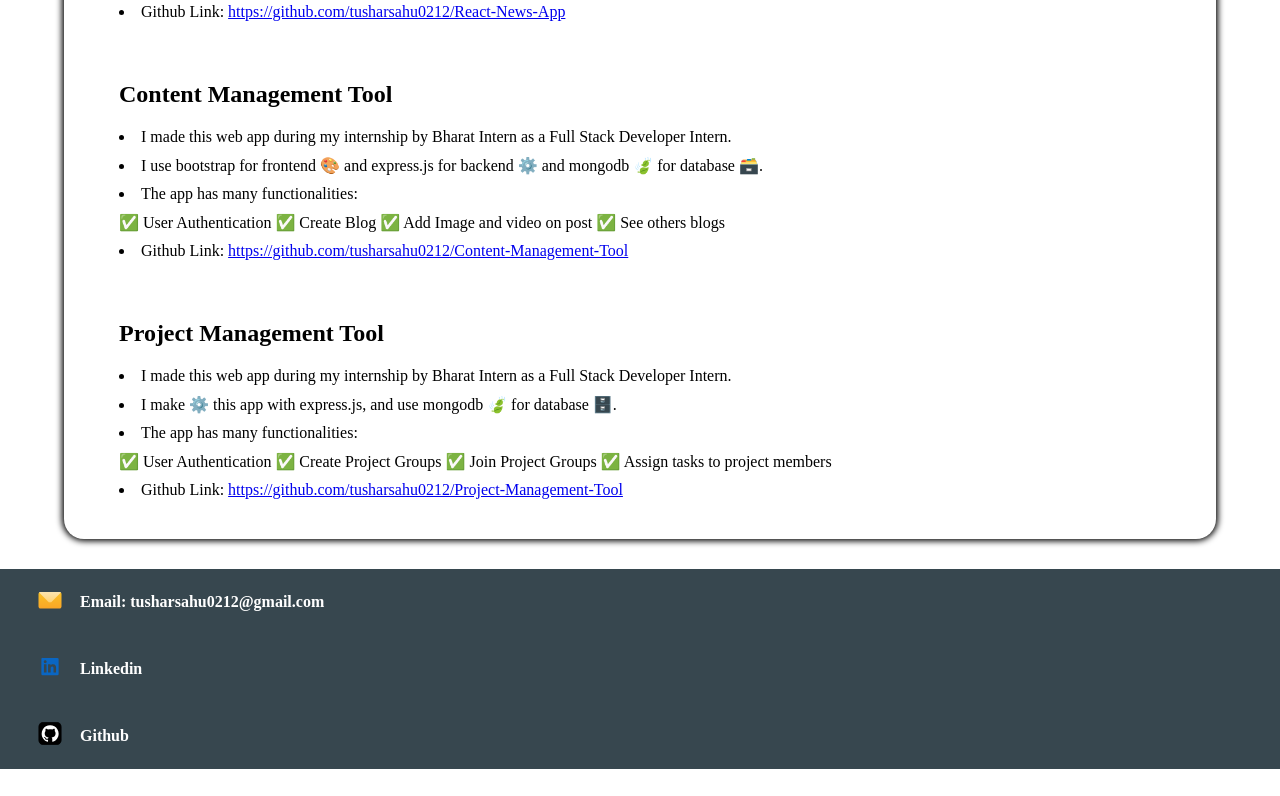
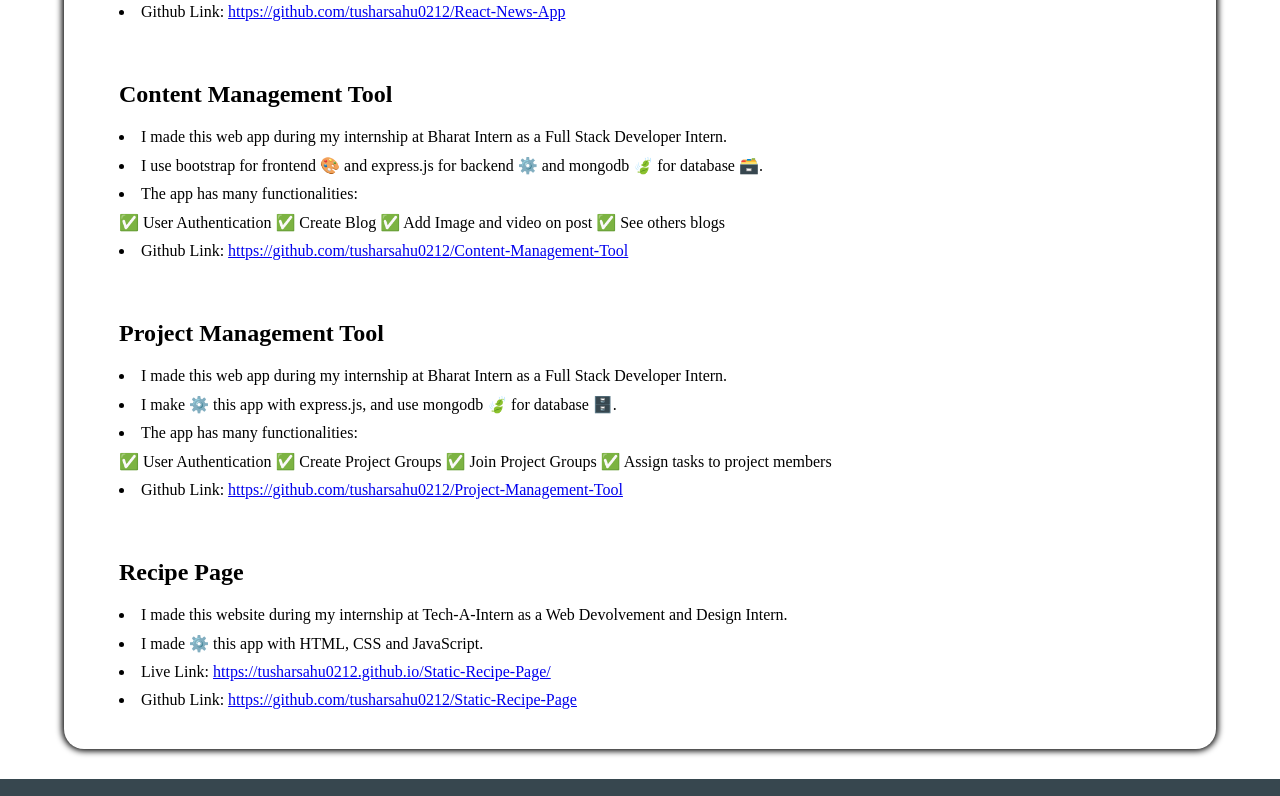
Before and after one commit to tusharsahu0212/Tushar-Portfolio, a plain HTML site: page project.html in a window 1280 px wide. Shown: the part 499-1295 px from the top of the page. Before the commit the page ends 1268 px from the top, so only its background shows below. Drawn offline with Linux system fonts and the light colour scheme.

Commit message:
added Recipe page project

```diff
--- a/project.html
+++ b/project.html
@@ -28,7 +28,7 @@
         <div class="project">
             <h2>Raj Event (Website)</h2>
             <li>I build website site for my friend with plain HTML, CSS and JavaScript.</li>
-            <li>Site Link: <a href=" https://tusharsahu0212.github.io/Raj_Events/" target="_blank" rel="noreferrer"> https://tusharsahu0212.github.io/Raj_Events/</a></li>
+            <li>Live Link: <a href=" https://tusharsahu0212.github.io/Raj_Events/" target="_blank" rel="noreferrer"> https://tusharsahu0212.github.io/Raj_Events/</a></li>
             <li>Github Link: <a href="https://github.com/tusharsahu0212/Raj_Events" target="_blank" rel="noreferrer">https://github.com/tusharsahu0212/Raj_Events</a></li>
         </div>
 
@@ -42,7 +42,7 @@
 
  <div class="project">
             <h2>Content Management Tool</h2>
-            <li>I made this web app during my internship by Bharat Intern as a Full Stack Developer Intern.
+            <li>I made this web app during my internship at Bharat Intern as a Full Stack Developer Intern.
             </li>
             <li>I use bootstrap for frontend 🎨 and express.js for backend ⚙️ and mongodb 🍃 for database 🗃️.</li>
             <li> The app has many functionalities: </li>
@@ -57,7 +57,7 @@
 
         <div class="project">
             <h2>Project Management Tool</h2>
-            <li>I made this web app during my internship by Bharat Intern as a Full Stack Developer Intern.</li>
+            <li>I made this web app during my internship at Bharat Intern as a Full Stack Developer Intern.</li>
             <li>I make ⚙️ this app with express.js, and use mongodb 🍃 for database 🗄️.
             </li>
             <li> The app has many functionalities: </li>
@@ -70,6 +70,18 @@
                     rel="noreferrer">https://github.com/tusharsahu0212/Project-Management-Tool</a></li>
         </div>
 
+                <div class="project">
+            <h2>Recipe Page</h2>
+            <li>I made this website during my internship at Tech-A-Intern as a Web Devolvement and Design Intern.</li>
+            <li>I made ⚙️ this app with HTML, CSS and JavaScript.
+            </li>
+
+            <li>Live Link: <a href="https://tusharsahu0212.github.io/Static-Recipe-Page/" target="_blank"
+                    rel="noreferrer">https://tusharsahu0212.github.io/Static-Recipe-Page/</a></li>
+
+            <li>Github Link: <a href="https://github.com/tusharsahu0212/Static-Recipe-Page" target="_blank"
+                    rel="noreferrer">https://github.com/tusharsahu0212/Static-Recipe-Page</a></li>
+        </div>
 
     </main>
 
```
